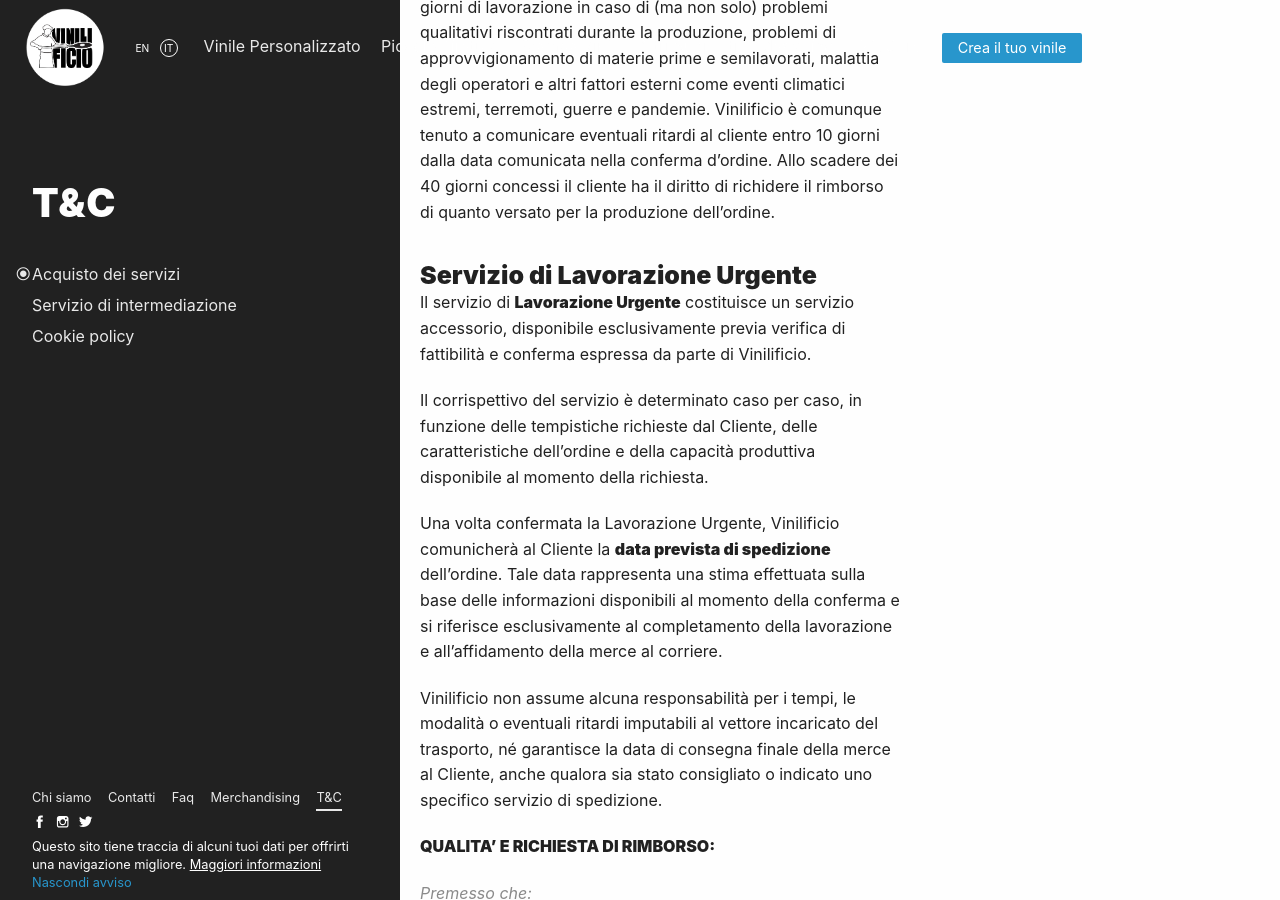
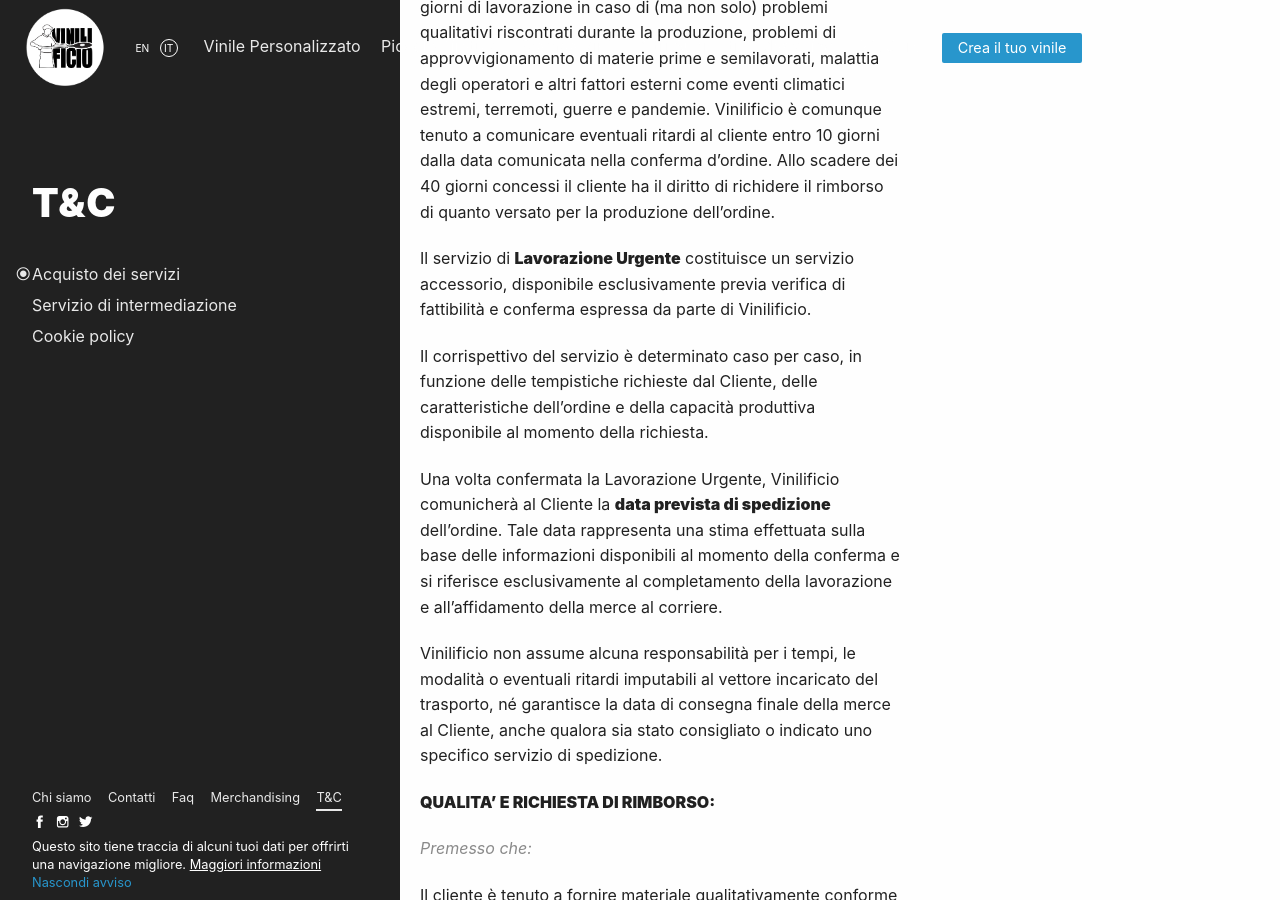
Before and after one commit to Vinilificio/vinilificio.com, a Jekyll site: the page built from _pages/termini-condizioni.md, in a window 1280 px wide and 900 px high, scrolled down 1816 px. Built offline with Jekyll 4.4.1, drawn with Linux system fonts in a browser that asks for light colours; nearby versions of some CDN libraries; comment, search, counter and statistics services are not loaded.

Commit message:
Update termini-condizioni.md

```diff
--- a/_pages/termini-condizioni.md
+++ b/_pages/termini-condizioni.md
@@ -38,8 +38,6 @@
 
 I tempi di lavorazione previsti per la produzione di un vinile in singola copia o per piccole tirature varia tra i 20 e i 50 giorni lavorativi. Le tempistiche possono variare in base alla tipologia di ordine (formato vinile, durata master, stampe, quantità...). Il cliente concede incondizionatamente a Vinilificio ulteriori 40 giorni di lavorazione in caso di (ma non solo) problemi qualitativi riscontrati durante la produzione, problemi di approvvigionamento di materie prime e semilavorati, malattia degli operatori e altri fattori esterni come eventi climatici estremi, terremoti, guerre e pandemie.
 Vinilificio è comunque tenuto a comunicare eventuali ritardi al cliente entro 10 giorni dalla data comunicata nella conferma d'ordine. Allo scadere dei 40 giorni concessi il cliente ha il diritto di richidere il rimborso di quanto versato per la produzione dell'ordine.
-
-### Servizio di Lavorazione Urgente
 
 Il servizio di **Lavorazione Urgente** costituisce un servizio accessorio, disponibile esclusivamente previa verifica di fattibilità e conferma espressa da parte di Vinilificio.
 
```
